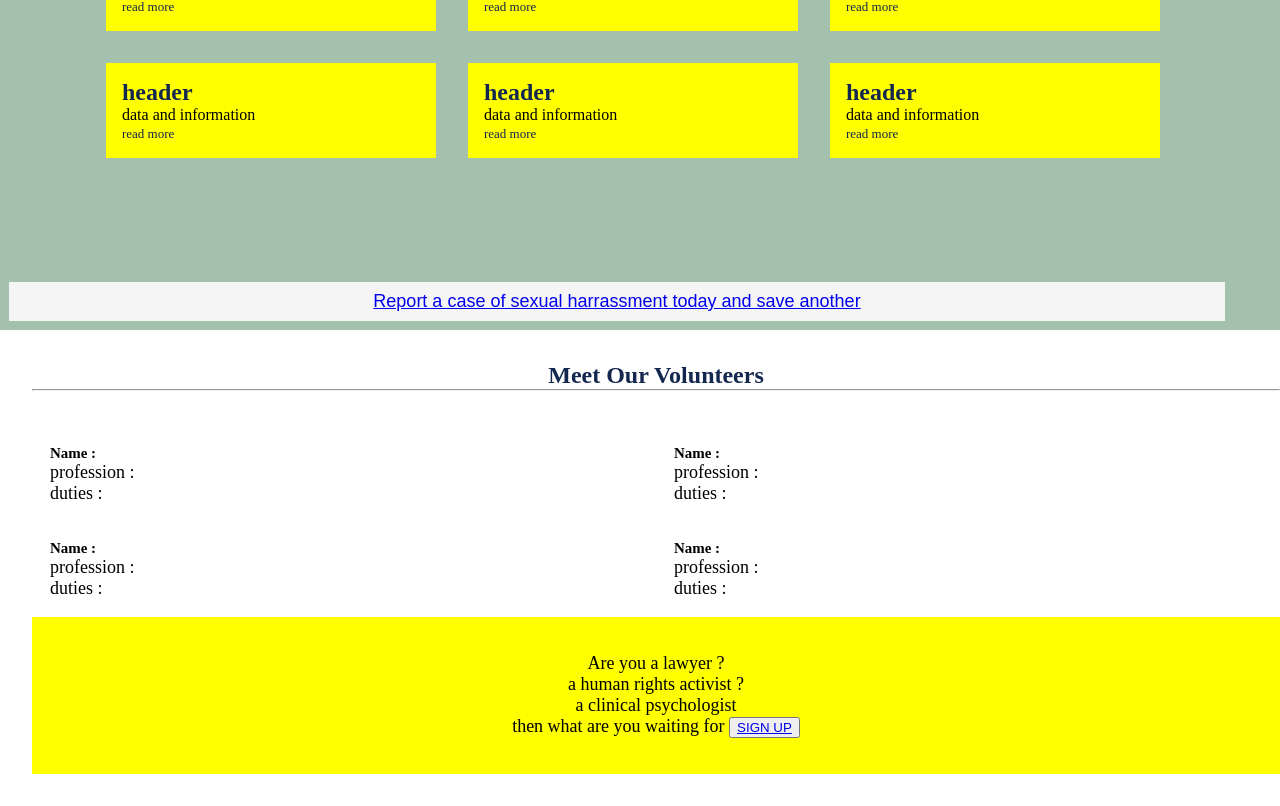
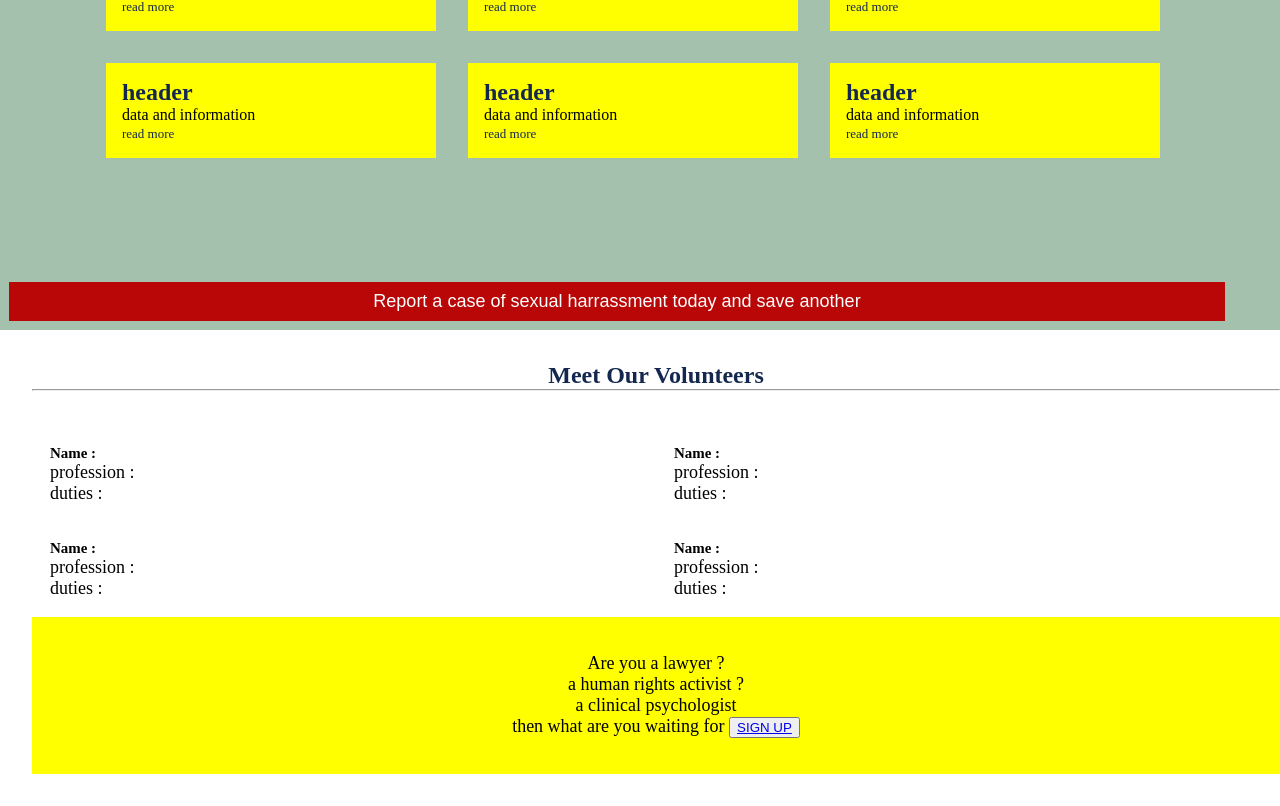
Before and after one commit to ChiamakaEzeoke/atechsolutions, a React (Create React App) app: page / in a window 1280 px wide. Shown: the part 891-1697 px from the top of the page. Built offline with nearby package versions, Linux system fonts and the light colour scheme.

Commit message:
update reportbutton

```diff
--- a/src/components/Reportbutton.js
+++ b/src/components/Reportbutton.js
@@ -5,22 +5,29 @@ import styled from "styled-components";
 
 const Reportbutton = () => {
   return (
+    <Link to="/report">
     <Styledbutton>
       {" "}
-      <Link to="/report">
+
         {" "}
         Report a case of sexual harrassment today and save another
-      </Link>
+
     </Styledbutton>
+    </Link>
   );
 };
 const Styledbutton = styled.button`
   width: 95vw;
   padding: 0.5em;
-  background-color: whitesmoke;
+  background-color: rgb(185, 7, 7);
   font-size: large;
   margin: -1.5em 0.5em 0.5em 0em;
   border: none;
+  cursor:pointer;
+  color:white;
+  a{
+    color:white;
+  }
 `;
 
 export default Reportbutton;
```
